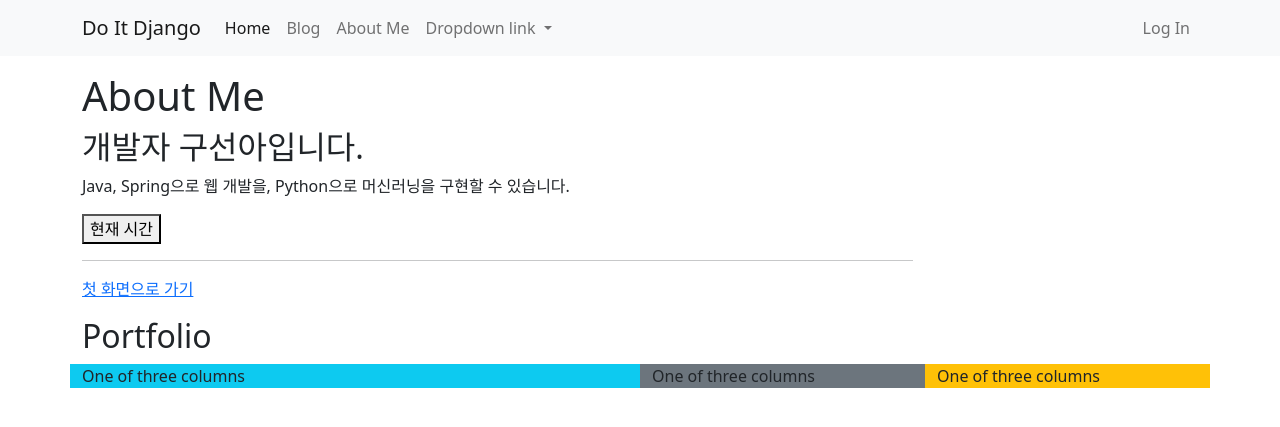
After one commit to developer0826/django_study, a Django app: template templates/blog/bootstrap_aboutme.html in a window 1280 px wide. The commit adds this page. Shown: the top 427 px of the page. Run offline with Django 4.2, Linux system fonts and the light colour scheme; the template is opened without the code that fills it, so the values that code supplies are empty.

Commit message:
240909_bootstrap 템플릿 2종으로 분리

```diff
--- /dev/null
+++ b/templates/blog/bootstrap_aboutme.html
@@ -0,0 +1,74 @@
+<!DOCTYPE html>
+<html lang="ko">
+<head>
+    <meta charset="UTF-8">
+    <meta name="viewport" content="width=device-width, initial-scale=1.0">
+    <title>About me</title>
+    <link href="https://cdn.jsdelivr.net/npm/bootstrap@5.1.3/dist/css/bootstrap.min.css" rel="stylesheet" integrity="sha384-1BmE4kWBq78iYhFldvKuhfTAU6auU8tT94WrHftjDbrCEXSU1oBoqyl2QvZ6jIW3" crossorigin="anonymous">
+</head>
+<body>
+  <nav class="navbar navbar-expand-lg navbar-light bg-light">
+      <div class="container">
+        <a class="navbar-brand" href="./index.html">Do It Django</a>
+        <button class="navbar-toggler" type="button" data-bs-toggle="collapse" data-bs-target="#navbarNavDropdown" aria-controls="navbarNavDropdown" aria-expanded="false" aria-label="Toggle navigation">
+          <span class="navbar-toggler-icon"></span>
+        </button>
+        <div class="collapse navbar-collapse" id="navbarNavDropdown">
+          <ul class="navbar-nav me-auto">
+            <li class="nav-item">
+              <a class="nav-link active" aria-current="page" href="./index.html">Home</a>
+            </li>
+            <li class="nav-item">
+              <a class="nav-link" href="./blog_list.html">Blog</a>
+            </li>
+            <li class="nav-item">
+              <a class="nav-link" href="./about_me.html">About Me</a>
+            </li>
+            <li class="nav-item dropdown">
+              <a class="nav-link dropdown-toggle" href="#" id="navbarDropdownMenuLink" role="button" data-bs-toggle="dropdown" aria-expanded="false">
+                Dropdown link
+              </a>
+              <ul class="dropdown-menu" aria-labelledby="navbarDropdownMenuLink">
+                <li><a class="dropdown-item" href="#">Action</a></li>
+                <li><a class="dropdown-item" href="#">Another action</a></li>
+                <li><a class="dropdown-item" href="#">Something else here</a></li>
+              </ul>
+            </li>
+          </ul>
+          <ul class="navbar-nav ms-auto">
+            <li class="nav-item">
+              <a class="nav-link" href="#">Log In</a>
+            </li>
+          </ul>
+        </div>
+      </div>
+    </nav>
+    <div class="container">
+      <div class="row my-3">
+        <div class="col-9">
+          <h1>About Me</h1>
+          <h2>개발자 구선아입니다.</h2>
+          <p>Java, Spring으로 웹 개발을, Python으로 머신러닝을 구현할 수 있습니다.</p>
+          <button onclick="whatTimeIsIt()">현재 시간</button>
+          <hr />
+          <a href="index.html">첫 화면으로 가기</a>
+        </div>
+        <div class="col-3"></div>
+      </div>
+      <div class="row">
+        <div class="col-12">
+          <h2>Portfolio</h2>
+        </div>
+        <div class="col-sm col-lg-6 bg-info">
+          One of three columns
+        </div>
+        <div class="col-sm col-lg-3 bg-secondary">
+          One of three columns
+        </div>
+        <div class="col-sm col-lg-3 bg-warning">
+          One of three columns
+        </div>
+      </div>
+    </div>
+</body>
+</html>
```
Also changed, not shown: templates/blog/bootstrap_list.html (renamed from templates/blog/bootstrap.html, +14 -25 lines).
